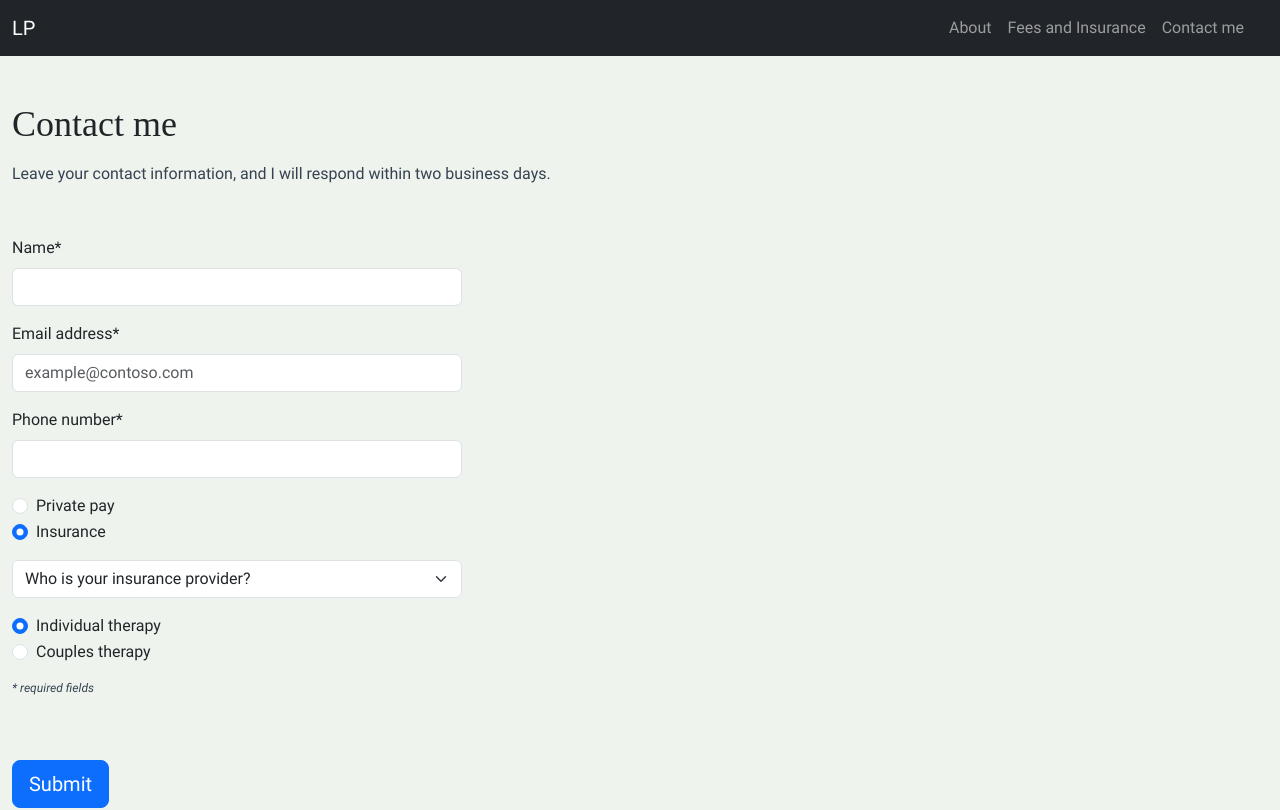
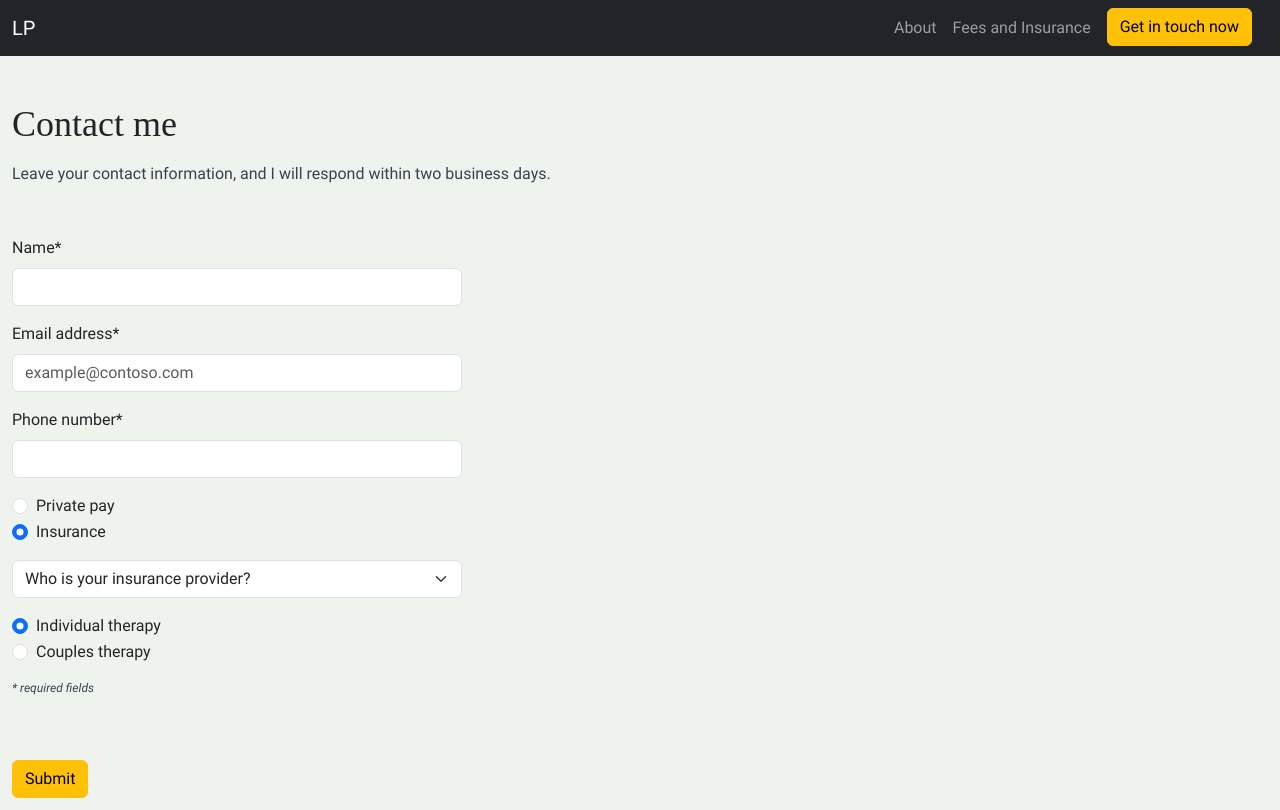
Before and after one commit to jspars/ml-psych, a SvelteKit app: page /contact in a window 1280 px wide. Shown: the top 810 px of the page. Built offline with nearby package versions, Linux system fonts and the light colour scheme; a web font is replaced by a local one.

Commit message:
starting to spruce things up a little

```diff
--- a/src/routes/contact/ContactForm.svelte
+++ b/src/lib/components/ContactForm.svelte
@@ -46,7 +46,7 @@
         </label>
       </div>
       <p class="prose text-xs italic">* required fields</p>
-    <button type="" class="btn btn-primary btn-lg mt-5">Submit</button>
+    <button type="" class="btn btn-warning mt-5">Submit</button>
 </form>
 
 <style>
--- a/src/lib/components/Navbar.svelte
+++ b/src/lib/components/Navbar.svelte
@@ -1,5 +1,8 @@
 <script>
 	import { base } from '$app/paths';
+
+
+
 
 </script>
 
@@ -23,7 +26,11 @@
 						<a class="nav-link" href="{base}/fees_and_insurance">Fees and Insurance</a>
 					</li>
 					<li class="nav-item" id="">
-						<a class="nav-link" href="{base}/contact">Contact me</a>
+						<a href="{base}/contact" role="button" class="btn btn-warning ml-2">
+							Get in touch now
+						</a>
+						<!-- TODO modal contact form -->
+
 					</li>
 				</ul>
 			</div>
--- a/src/routes/+page.svelte
+++ b/src/routes/+page.svelte
@@ -10,7 +10,7 @@
 			<h1 class="pb-3 text-4xl sm:text-6xl">Lawson Psychotherapy</h1>
 			<h2 class="pb-3 font-light text-xl sm:text-4xl">Making sense together</h2>
 			<div>
-				<a href="{base}/contact" class="btn btn-primary my-2">Get in touch</a>
+				<a href="{base}/contact" class="btn btn-warning my-2">Get in touch</a>
 				<a href="{base}/about" class="btn btn-secondary my-2">Learn more</a>
 			</div>
 		</div>
@@ -27,7 +27,7 @@
 		<div class="container p-5">
 			<div class="row">
 				<div class="col-md-4">
-					<div class="service-card drop-shadow-lg bg-[#f2d7ba]/50">
+					<div class="service-card drop-shadow-lg bg-[#f2d7ba]/50 ">
 						<img src="{base}/images/couples0.png" alt="">
 						<h3 class="text-2xl mt-3">Couples</h3>
 						<p>Together, we'll identify and break out of destructive communication cycles.</p>
@@ -37,7 +37,7 @@
 					<div class="service-card drop-shadow-lg bg-[#f2d7ba]/50">
 						<img src="{base}/images/individual0.png" alt="">
 						<h3 class="text-2xl mt-3">Individuals</h3>
-						<p>I provide   depth-oriented therapy for a diverse range of adults.</p>
+						<p>I provide depth-oriented therapy for a diverse range of adults.</p>
 					</div>
 				</div>
 				<div class="col-md-4">
@@ -49,7 +49,8 @@
 				</div>
 			</div>
 			<div class="row">
-				<h2 class="pt-5 text-2xl text-slate-700">Depth therapy</h2>
+				<!-- TODO, make a better transition between the cards above, and the FAQ below -->
+				<!-- <h2 class="pt-5 text-2xl text-slate-700">Depth therapy</h2>
 				<p class="text-slate-700">
 					Lorem ipsum dolor sit amet consectetur adipisicing elit. Architecto quidem facere deserunt
 					sint animi sapiente vitae suscipit. Dolor sit amet consectetur adipisicing
@@ -61,7 +62,7 @@
 					Lorem ipsum dolor sit amet consectetur adipisicing elit. Architecto quidem facere deserunt
 					sint animi sapiente vitae suscipit. Lorem ipsum dolor sit amet consectetur adipisicing
 					elit. Architecto quidem facere vitae suscipit.
-				</p>
+				</p> -->
 			</div>
 		</div>
 	</div>
@@ -109,6 +110,7 @@
 		border-radius: var(--border-radius);
 		padding: 20px;
 		margin-bottom: 20px;
+		min-height: 28rem;
 	}
 
 	.service-card h3 {
--- a/src/routes/contact/+page.svelte
+++ b/src/routes/contact/+page.svelte
@@ -1,5 +1,5 @@
 <script>
-    import ContactForm from './ContactForm.svelte'
+    import ContactForm from '$lib/components/ContactForm.svelte'
 
 </script>
 <div class="container">
```
